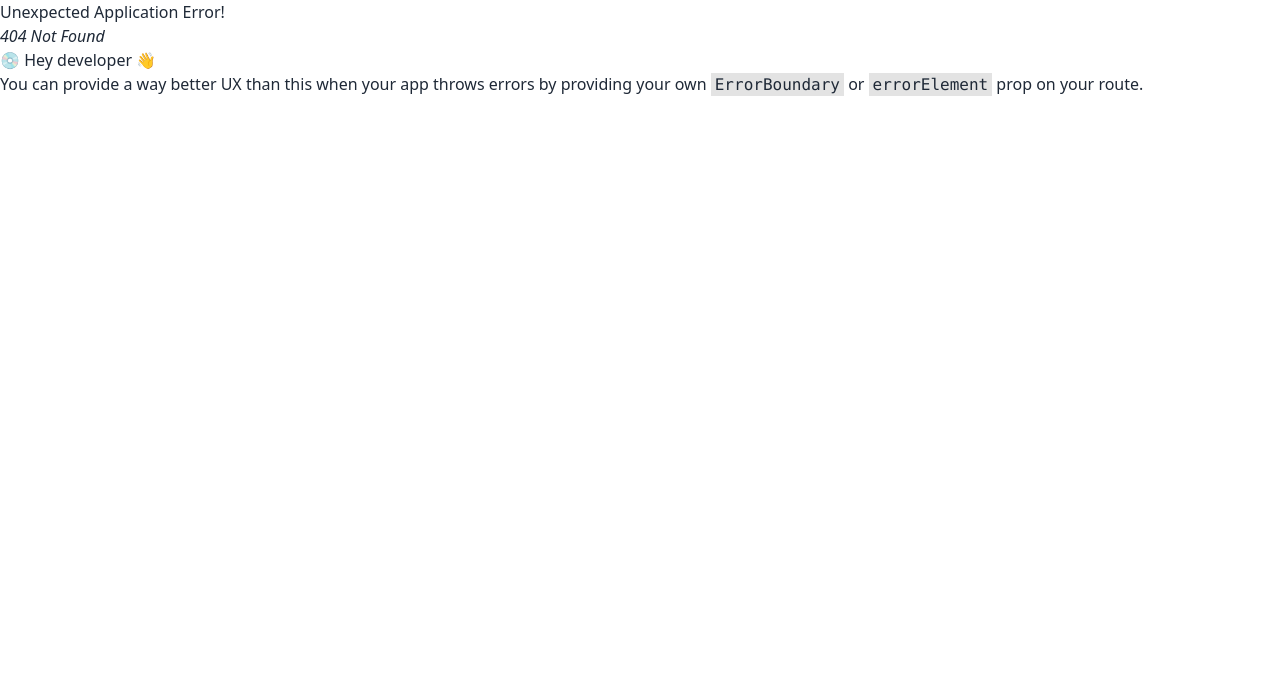
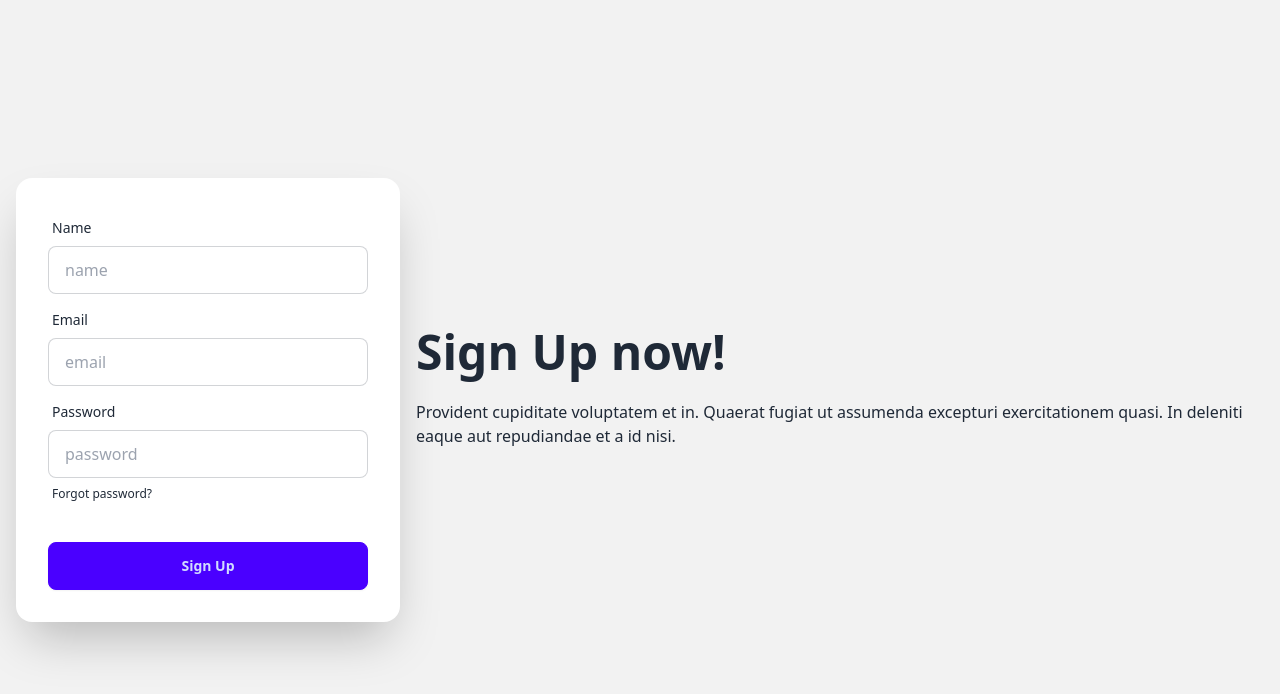
Before and after one commit to AbdullahAlTowsif/coffee-store-client, a React (Vite) app: page /signup in a window 1280 px wide. Before the commit this address had no page. Shown: the top 694 px of the page. Built offline with nearby package versions, Linux system fonts and the light colour scheme.

Commit message:
users created to server

```diff
--- a/package.json
+++ b/package.json
@@ -10,6 +10,7 @@
     "preview": "vite preview"
   },
   "dependencies": {
+    "firebase": "^11.0.2",
     "react": "^18.3.1",
     "react-dom": "^18.3.1",
     "react-router-dom": "^7.0.2",
--- a/src/components/Header.jsx
+++ b/src/components/Header.jsx
@@ -6,6 +6,8 @@ const Header = () => {
     const links = <>
         <li><NavLink to="/">Home</NavLink></li>
         <li><NavLink to="/addcoffee">Add Coffee</NavLink></li>
+        <li><NavLink to="/signin">Sign In</NavLink></li>
+        <li><NavLink to="/signup">Sign Up</NavLink></li>
 
     </>
 
--- /dev/null
+++ b/src/components/SignIn.jsx
@@ -0,0 +1,9 @@
+const SignIn = () => {
+    return (
+        <div>
+            Sign In
+        </div>
+    );
+};
+
+export default SignIn;
--- /dev/null
+++ b/src/components/SignUp.jsx
@@ -0,0 +1,87 @@
+import React, { useContext } from 'react';
+import { AuthContext } from '../providers/AuthProvider';
+
+const SignUp = () => {
+
+    const { createUser } = useContext(AuthContext);
+
+    const handleSignUp = e => {
+        e.preventDefault();
+
+        const name = e.target.name.value;
+        const email = e.target.email.value;
+        const password = e.target.password.value;
+        console.log('form sign up', email, password)
+
+        createUser(email, password)
+            .then(result => {
+                console.log('user created at fb', result.user);
+                const createdAt = result?.user?.metadata?.creationTime;
+
+                const newUser = { name, email, createdAt }
+                // save new user info to the database
+                fetch('http://localhost:5000/users', {
+                    method: 'POST',
+                    headers: {
+                        'content-type': 'application/json'
+                    },
+                    body: JSON.stringify(newUser)
+                })
+                    .then(res => res.json())
+                    .then(data => {
+
+                        if(data.insertedId){
+                            console.log('user created in db')
+                        }
+                    })
+
+            })
+            .catch(error => {
+                console.log('error', error)
+            })
+    }
+
+    return (
+        <div className="hero bg-base-200 min-h-screen">
+            <div className="hero-content flex-col lg:flex-row-reverse">
+                <div className="text-center lg:text-left">
+                    <h1 className="text-5xl font-bold">Sign Up now!</h1>
+                    <p className="py-6">
+                        Provident cupiditate voluptatem et in. Quaerat fugiat ut assumenda excepturi exercitationem
+                        quasi. In deleniti eaque aut repudiandae et a id nisi.
+                    </p>
+                </div>
+                <div className="card bg-base-100 w-full max-w-sm shrink-0 shadow-2xl">
+                    <form onSubmit={handleSignUp} className="card-body">
+                        <div className="form-control">
+                            <label className="label">
+                                <span className="label-text">Name</span>
+                            </label>
+                            <input type="text" placeholder="name" name="name" className="input input-bordered" required />
+                        </div>
+                        <div className="form-control">
+                            <label className="label">
+                                <span className="label-text">Email</span>
+                            </label>
+                            <input type="email" placeholder="email" name="email" className="input input-bordered" required />
+                        </div>
+                        <div className="form-control">
+                            <label className="label">
+                                <span className="label-text">Password</span>
+                            </label>
+                            <input type="password" placeholder="password" name="password" className="input input-bordered" required />
+                            <label className="label">
+                                <a href="#" className="label-text-alt link link-hover">Forgot password?</a>
+                            </label>
+                        </div>
+                        <div className="form-control mt-6">
+                            <button className="btn btn-primary">Sign Up</button>
+                        </div>
+                    </form>
+                </div>
+            </div>
+        </div>
+    );
+};
+
+export default SignUp;
--- /dev/null
+++ b/src/firebase/firebase.init.js
@@ -0,0 +1,19 @@
+// Import the functions you need from the SDKs you need
+import { initializeApp } from "firebase/app";
+import { getAuth } from "firebase/auth";
+// TODO: Add SDKs for Firebase products that you want to use
+// https://firebase.google.com/docs/web/setup#available-libraries
+
+// Your web app's Firebase configuration
+const firebaseConfig = {
+  apiKey: "AIzaSyB_HMz1MzaC7wqfyXGZRZa40sXhgNa2l40",
+  authDomain: "coffee-store-f9b15.firebaseapp.com",
+  projectId: "coffee-store-f9b15",
+  storageBucket: "coffee-store-f9b15.firebasestorage.app",
+  messagingSenderId: "79331137908",
+  appId: "1:79331137908:web:5ffec5a891cf5e0b0bb421"
+};
+
+// Initialize Firebase
+const app = initializeApp(firebaseConfig);
+export const auth = getAuth(app);
--- /dev/null
+++ b/src/providers/AuthProvider.jsx
@@ -0,0 +1,28 @@
+import { createUserWithEmailAndPassword } from "firebase/auth";
+import { createContext, useState } from "react";
+import { auth } from "../firebase/firebase.init";
+
+export const AuthContext = createContext(null);
+
+const AuthProvider = ({children}) => {
+    const [user, setUser] = useState(null);
+    const [loading, setLoading] = useState(true);
+
+    const createUser = (email, password) => {
+        setLoading(true)
+        return createUserWithEmailAndPassword(auth, email, password)
+    }
+
+    const userInfo = {
+        user,
+        loading,
+        createUser,
+    }
+    return (
+        <AuthContext.Provider value={userInfo}>
+            {children}
+        </AuthContext.Provider>
+    );
+};
+
+export default AuthProvider;
```
Also changed, not shown: src/main.jsx (+15 -2 lines), 1 other file (tests, documents, lock files or other folders).
